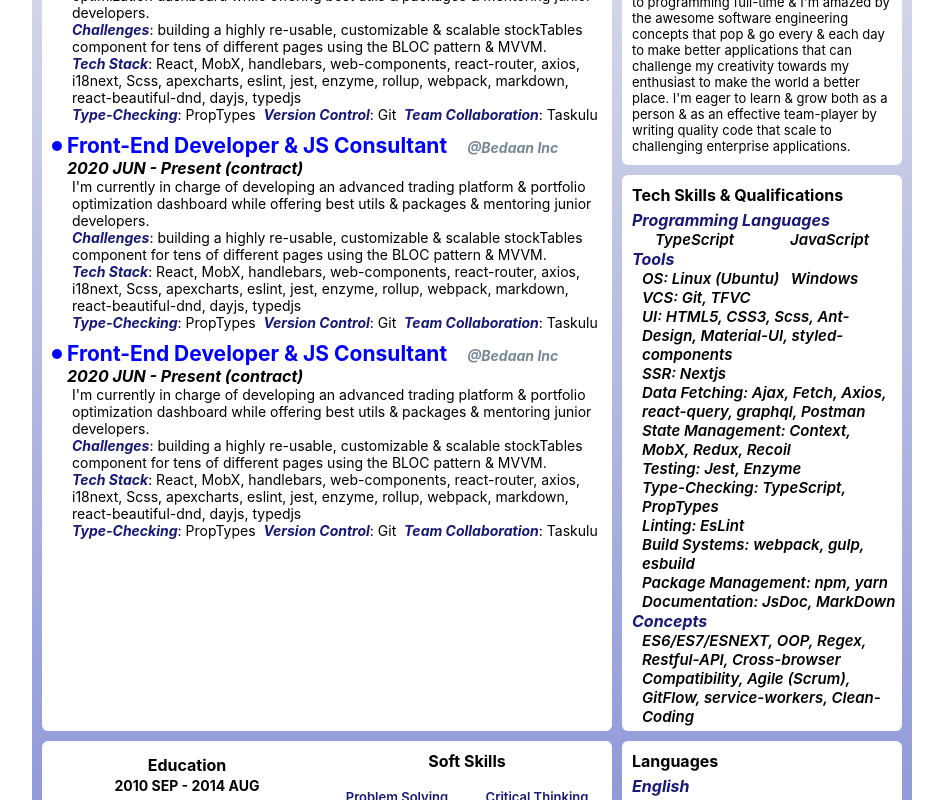
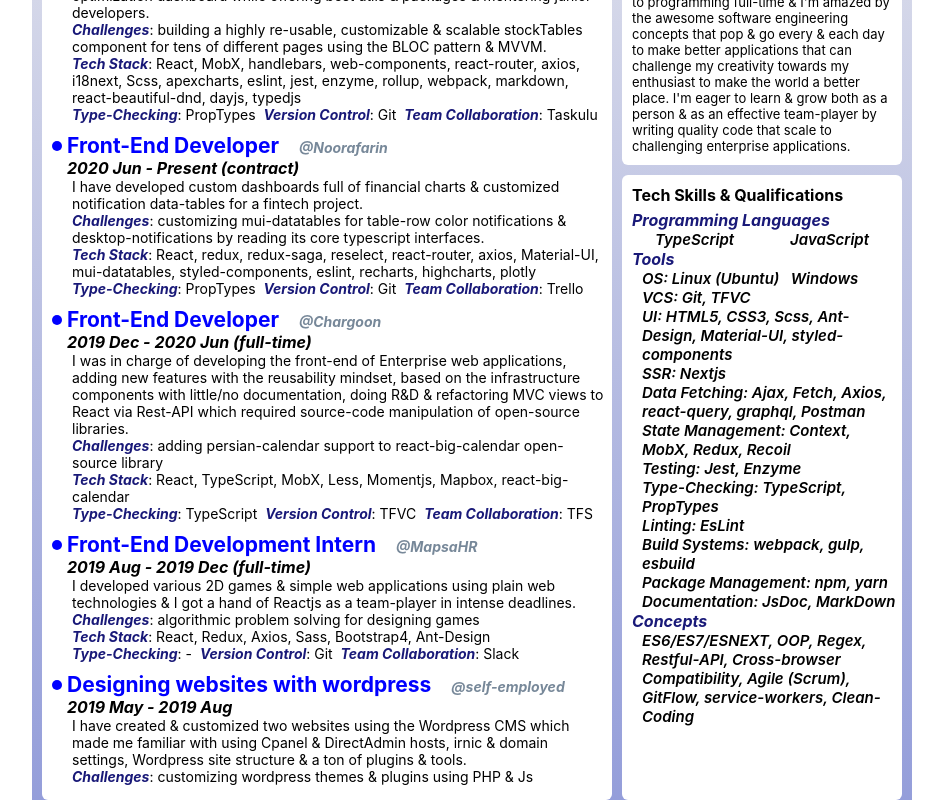
Before and after one commit to Sinakhx/cv, a React (Create React App) app: page / in a window 1280 px wide. Shown: the part 360-1160 px from the top of the page, without its empty margins (168-1111 px from the left). Built offline with nearby package versions, Linux system fonts and the light colour scheme; the HTML template or start-up script is replaced by a standard one.

Commit message:
refactor: WorkExperiences to consume staticData.json

```diff
--- a/src/components/WorkExperiences/ExperienceCard.js
+++ b/src/components/WorkExperiences/ExperienceCard.js
@@ -3,23 +3,23 @@ import PropTypes from "prop-types";
 
 import "./WorkExperiences.scss";
 
-export const ExperienceCard = (props) => {
+export const ExperienceCard = ({ data }) => {
   return (
     <div className="experience-card-container">
       <div className="job-title">
           <span className="bullet"></span>
-          <span className="position">Front-End Developer & JS Consultant</span>
-          <span className="company">@Bedaan Inc</span>
+          <span className="position">{data.title}</span>
+          <span className="company">@{data.company}</span>
       </div>
-      <div className="subtitle">2020 JUN - Present (contract)</div>
-      <div className="description">I'm currently in charge of developing an advanced trading platform & portfolio optimization dashboard while offering best utils & packages & mentoring junior developers.</div>
-      <div className="description"><strong>Challenges</strong>: building a highly re-usable, customizable & scalable stockTables component for tens of different pages using the BLOC pattern & MVVM.</div>
-      <div className="description"><strong>Tech Stack</strong>: <span>React, MobX, handlebars, web-components, react-router, axios, i18next, Scss, apexcharts, eslint, jest, enzyme, rollup, webpack, markdown, react-beautiful-dnd, dayjs, typedjs</span></div>
-      <div className="description"><strong>Type-Checking</strong>: PropTypes &nbsp;<strong>Version Control</strong>: Git &nbsp;<strong>Team Collaboration</strong>: Taskulu</div>
+      <div className="subtitle">{data.timeline}</div>
+      <div className="description">{data.description}</div>
+      <div className="description"><strong>Challenges</strong>: {data.challenges}</div>
+      {!!data.techstack && <div className="description"><strong>Tech Stack</strong>: <span>{data.techstack}</span></div>}
+      {!!data.typechecking && !!data.versioncontrol  && !!data.collaboration && <div className="description"><strong>Type-Checking</strong>: {data.typechecking} &nbsp;<strong>Version Control</strong>: {data.versioncontrol} &nbsp;<strong>Team Collaboration</strong>: {data.collaboration}</div>}
     </div>
   );
 };
 
 ExperienceCard.propTypes = {
-  props: PropTypes.object,
+  data: PropTypes.object,
 };
--- a/src/components/WorkExperiences/WorkExperiences.js
+++ b/src/components/WorkExperiences/WorkExperiences.js
@@ -2,15 +2,14 @@ import React from "react";
 import PropTypes from "prop-types";
 
 import "./WorkExperiences.scss";
+import data from "./staticData.json";
 import { ExperienceCard } from "./ExperienceCard";
 
 export const WorkExperiences = (props) => {
   return (
     <section className="work-experiences">
       <div className="section-title">Work Experiences</div>
-      <ExperienceCard />
-      <ExperienceCard />
-      <ExperienceCard />
+      {data.map(desc => <ExperienceCard key={desc.company} data={desc} />)}
     </section>
   );
 };
--- /dev/null
+++ b/src/components/WorkExperiences/staticData.json
@@ -0,0 +1,53 @@
+[
+    {
+        "title": "Front-End Developer & JS Consultant",
+        "company": "Bedaan Inc",
+        "timeline": "2020 Dec - Present (part-time)",
+        "description": "I'm currently in charge of developing an advanced trading platform & portfolio optimization dashboard while offering best utils & packages & mentoring junior developers.",
+        "challenges": "building a highly re-usable, customizable & scalable stockTables component for tens of different pages using the BLOC pattern & MVVM.",
+        "techstack": "React, MobX, handlebars, web-components, react-router, axios, i18next, Scss, apexcharts, eslint, jest, enzyme, rollup, webpack, markdown, react-beautiful-dnd, dayjs, typedjs",
+        "typechecking": "PropTypes",
+        "versioncontrol": "Git",
+        "collaboration": "Taskulu"
+    },
+    {
+        "title": "Front-End Developer",
+        "company": "Noorafarin",
+        "timeline": "2020 Jun - Present  (contract)",
+        "description": "I have developed custom dashboards full of financial charts & customized notification data-tables for a fintech project.",
+        "challenges": "customizing mui-datatables for table-row color notifications & desktop-notifications by reading its core typescript interfaces.",
+        "techstack": "React, redux, redux-saga, reselect, react-router, axios, Material-UI, mui-datatables, styled-components, eslint, recharts, highcharts, plotly",
+        "typechecking": "PropTypes",
+        "versioncontrol": "Git",
+        "collaboration": "Trello"
+    },
+    {
+        "title": "Front-End Developer",
+        "company": "Chargoon",
+        "timeline": "2019 Dec - 2020 Jun  (full-time)",
+        "description": "I was in charge of developing the front-end of Enterprise web applications, adding new features with the reusability mindset, based on the infrastructure components with little/no documentation, doing R&D & refactoring MVC views to React via Rest-API which required source-code manipulation of open-source libraries.",
+        "challenges": "adding persian-calendar support to react-big-calendar open-source library",
+        "techstack": "React, TypeScript, MobX, Less, Momentjs, Mapbox, react-big-calendar",
+        "typechecking": "TypeScript",
+        "versioncontrol": "TFVC",
+        "collaboration": "TFS"
+    },
+    {
+        "title": "Front-End Development Intern",
+        "company": "MapsaHR",
+        "timeline": "2019 Aug - 2019 Dec (full-time)",
+        "description": "I developed various 2D games & simple web applications using plain web technologies & I got a hand of Reactjs as a team-player in intense deadlines.",
+        "challenges": "algorithmic problem solving for designing games",
+        "techstack": "React, Redux, Axios, Sass, Bootstrap4, Ant-Design",
+        "typechecking": "-",
+        "versioncontrol": "Git",
+        "collaboration": "Slack"
+    },
+    {
+        "title": "Designing websites with wordpress",
+        "company": "self-employed",
+        "timeline": "2019 May - 2019 Aug",
+        "description": "I have created & customized two websites using the Wordpress CMS which made me familiar with using Cpanel & DirectAdmin hosts, irnic & domain settings, Wordpress site structure & a ton of plugins & tools.",
+        "challenges": "customizing wordpress themes & plugins using PHP & Js"
+    }
+]
```
